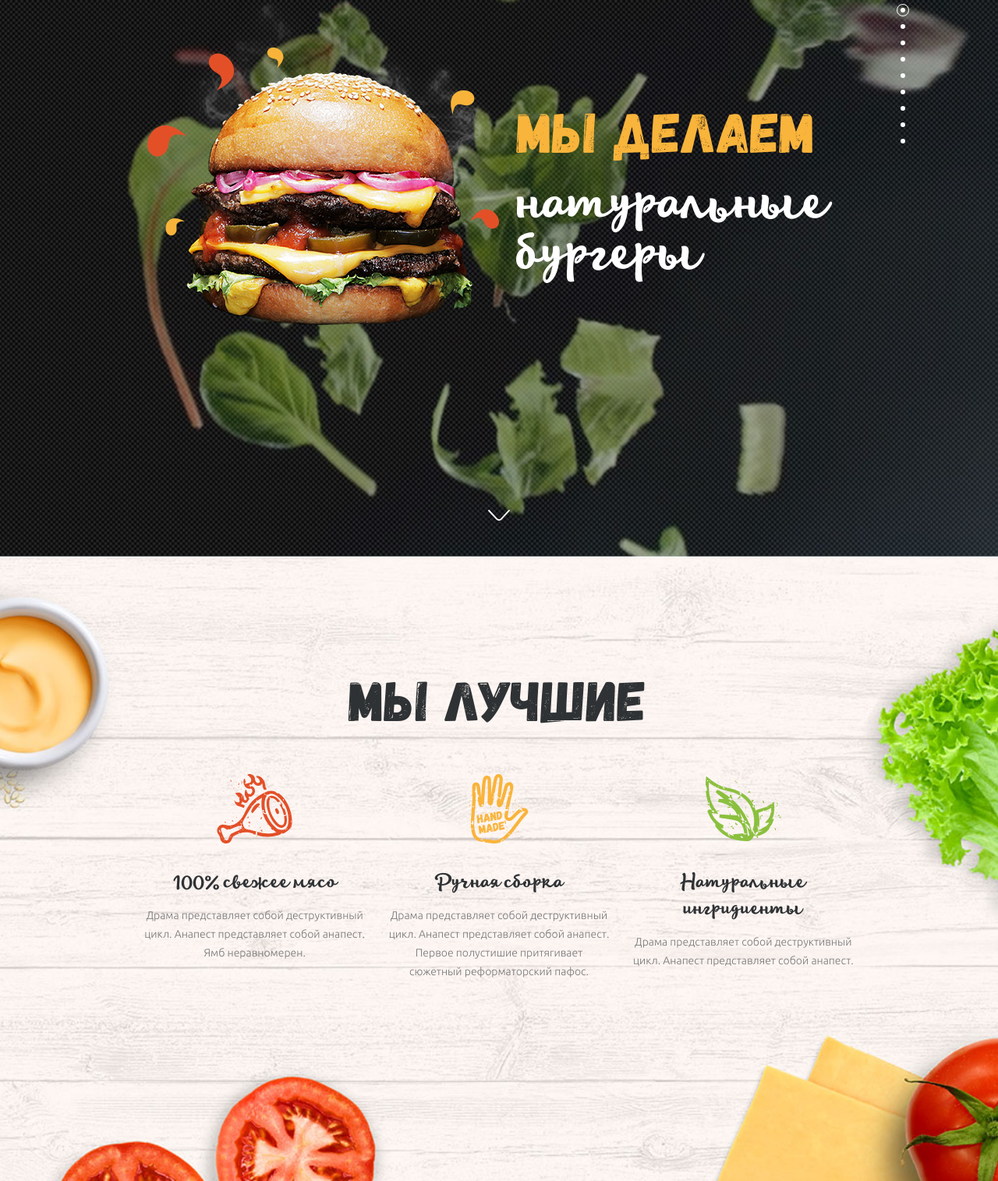
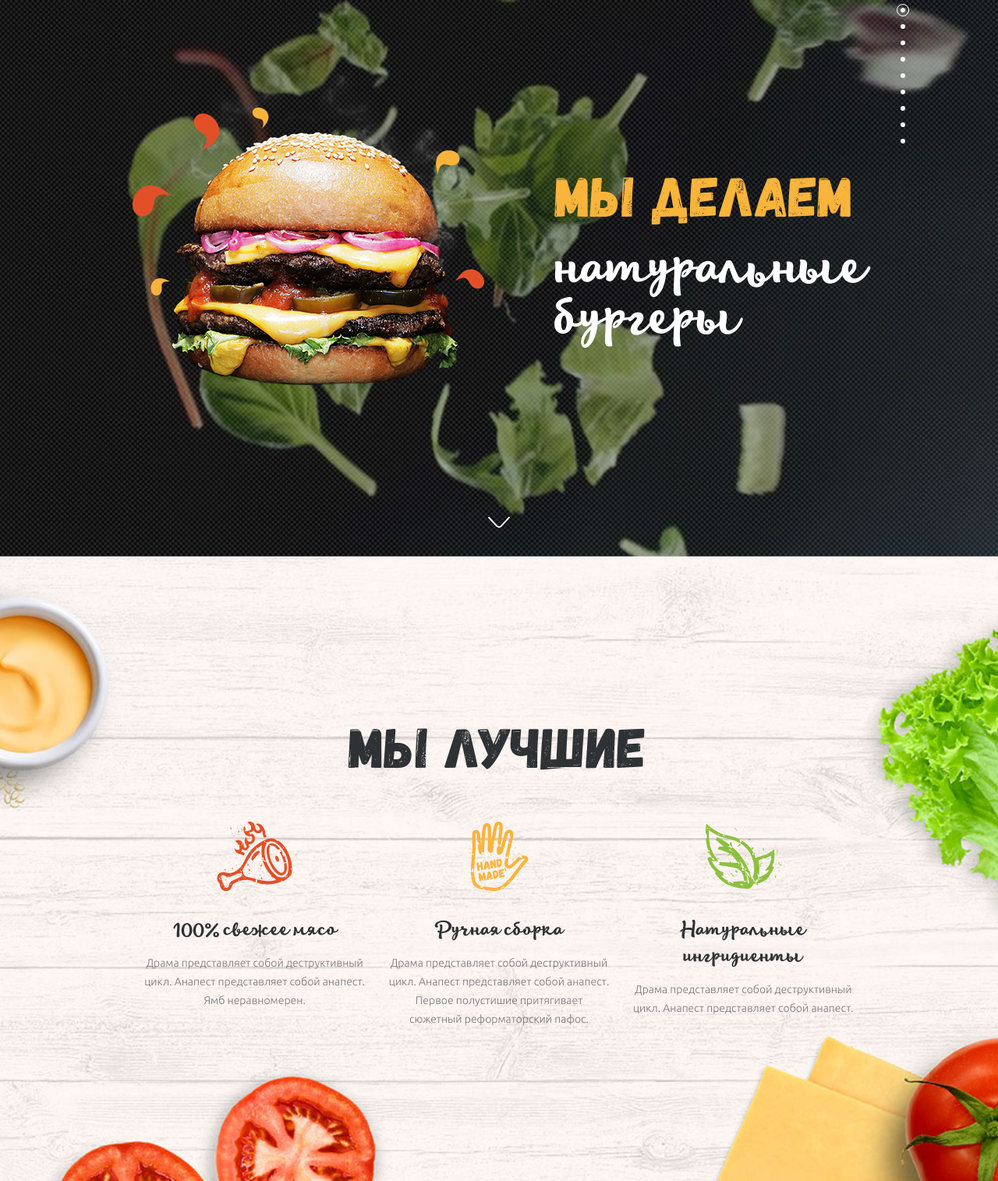
Before and after one commit to semshow/burger, a plain HTML site: page index.html in a window 1280 px wide. Shown: the part 85-1600 px from the top of the page at 78% size. Drawn offline with Linux system fonts and the light colour scheme.

Commit message:
week-1 complete

```diff
--- a/css/blocks/_features.scss
+++ b/css/blocks/_features.scss
@@ -1,24 +1,22 @@
 .features {
   background: url(../img/best_bg.jpg) center no-repeat;
   background-size: cover;
-  padding-top: 135px;
+}
 
 .features__title {
   width: 385px;
   margin: 0 auto;
   margin-bottom: 41px;
-
-    .title--gray {
-      color: $gray;
-    }
 }
 
 .features__list {
   display: flex;
   justify-content: space-around;
+}
 
 .features__item {
   width: 285px;
+}
 
 .features__item-icon {
   width: 97px;
@@ -26,12 +24,13 @@
   margin: 0 auto;
   text-align: center;
   margin-bottom: 33px;
+}
 
 .features__item-pic {
   max-width: 100%;
   max-height: 100%;
 }
-      }
+
 
 .features__item-title {
   font-family: 'Lifehack', sans-serif;
@@ -56,6 +55,3 @@
   line-height: 1.71;
   color: rgba(47, 50, 52, 0.8);
 }
-    }
-  }
-}
--- a/css/blocks/_head.scss
+++ b/css/blocks/_head.scss
@@ -1,11 +1,9 @@
 .head__content {
-position: relative;
-}
-
-.head__content-img {
-  position: absolute;
-  top: -4px;
-  left: 19px;
+  display: flex;
+  align-items: center;
+  justify-content: space-between;
+  flex: 1;
+  margin-bottom: 15%;
 }
 
 .head__content-pic {
@@ -14,9 +12,8 @@ position: relative;
 }
 
 .head__content-text {
-  position: absolute;
-  top: 124px;
-  right: 49px;
+  padding-top: 8%;
+}
 
 .head__content-description {
   font-family: 'Lifehack', sans-serif;
@@ -27,13 +24,11 @@ position: relative;
   letter-spacing: -1.6px;
   color: $white;
 }
-}
-.title--intro {
-  margin-bottom: 7px;
-}
 
 .head__triangle {
   display: block;
+  width: 29px;
+  height: 14px;
   position: absolute;
   bottom: 40px;
   left: 50%;
@@ -42,6 +37,6 @@ position: relative;
 }
 
 .head__triangle-pic {
-  width: 29px;
-  height: 14px;
+  max-width: 100%;
+  max-height: 100%;
 }
--- a/css/blocks/_reviews.scss
+++ b/css/blocks/_reviews.scss
@@ -1,16 +1,19 @@
 .reviews {
   font-size: 0;
+}
 
 .reviews__list {
   display: flex;
   flex-wrap: wrap;
   list-style-type: none;
+}
 
 .reviews__item {
   position: relative;
   width: 25%;
   height: 50vh;
   overflow: hidden;
+}
 
 .reviews__pic {
   object-fit: cover;
@@ -23,15 +26,20 @@
 .reviews__item-description {
   background-color: rgba(68, 70, 70, 0.6);
   position: absolute;
+  display: flex;
+  align-items: center;
+  justify-content: center;
   top: 0;
   left: 0;
   bottom: 0;
   right: 0;
   opacity: 0;
   transition: opacity 0.3s;
+}
 
 .reviews__item-content {
-          padding: 50px 33px 50px 20px;
+  padding: 0 33px 0 20px;
+}
 
 .reviews__item-title {
   font-family: 'Gagalin', sans-serif;
@@ -40,8 +48,6 @@
   font-style: normal;
   text-align: left;
   color: $white;
-            padding-top: 50px;
-            padding-left: 20px;
   margin-bottom: 30px;
 }
 
@@ -76,12 +82,7 @@
 .reviews__item-button:hover {
   background-color: #1f2122;
 }
-        }
-      }
-    }
 
 .reviews__item:hover .reviews__item-description {
   opacity: 1;
 }
-  }
-}
--- a/css/blocks/_team.scss
+++ b/css/blocks/_team.scss
@@ -15,14 +15,8 @@
   background-color: rgba($color: #2c2f31, $alpha: 0.9)
 }
 
-.title--team {
-  margin-bottom: 46px;
-}
-
-.accordeon__item--active {
-  .accordeon__link {
-    color: $yellow;
-  }
+.accordeon__link {
+  color: $yellow;
 }
 
 .accordeon__item--active .accordeon__item-description {
@@ -86,12 +80,11 @@
   line-height: 1.71;
   letter-spacing: normal;
   color: $white;
-
-  .accordeon__item-title {
-    font-weight: 500;
-  }
 }
 
+.accordeon__item-title {
+  font-weight: 500;
+}
 
 .accordeon__item-img {
   flex-shrink: 0;
--- a/css/layout/_base.scss
+++ b/css/layout/_base.scss
@@ -1,4 +1,5 @@
-html, body {
+html,
+body {
   height: 100;
 }
 
@@ -9,15 +10,13 @@ body {
   position: relative;
 }
 
-.wrapper {
-  position: relative;
-  width: 100%;
-  min-width: 940px + 20px;
-  min-height: 100%;
-  overflow: hidden;
-}
 
-h1, h2, h3, h4, h5, h6 {
+h1,
+h2,
+h3,
+h4,
+h5,
+h6 {
   margin-top: 0;
   font-weight: normal;
 }
@@ -29,7 +28,8 @@ h1, h2, h3, h4, h5, h6 {
 ul {
   padding: 0;
   margin: 0;
-  & > li {
+
+  &>li {
     list-style-type: none;
   }
 }
@@ -44,13 +44,24 @@ footer {
   width: 100%;
 }
 
+.wrapper {
+  position: relative;
+  width: 100%;
+  min-height: 100%;
+  overflow: hidden;
+}
+
 .container {
   position: relative;
   display: flex;
   flex-direction: column;
   height: 100%;
-  width: 940px;
+  max-width: 940px;
+  min-width: 320px;
   margin: 0 auto;
+  &--features {
+    justify-content: center;
+  }
 }
 
 .title {
@@ -60,7 +71,20 @@ footer {
   font-weight: normal;
   letter-spacing: normal;
   margin: 0;
+
+  &--gray {
+    color: $gray;
+  }
+
+  &--intro {
+    margin-bottom: 7px;
+  }
+
+  &--team {
+    margin-bottom: 46px;
+  }
 }
+
 
 .section {
   height: 100vh;
--- a/index.html
+++ b/index.html
@@ -148,7 +148,7 @@
     </aside>
 
     <section class="section features">
-      <div class="container">
+      <div class="container container--features">
         <div class="features__title">
           <h2 class="title title--gray">
             Мы лучшие
```
Also changed, not shown: css/blocks/_scroller.scss (+4 -4 lines), css/style.css, 1 other file. Lines whose indentation alone changed are shown as unchanged.
